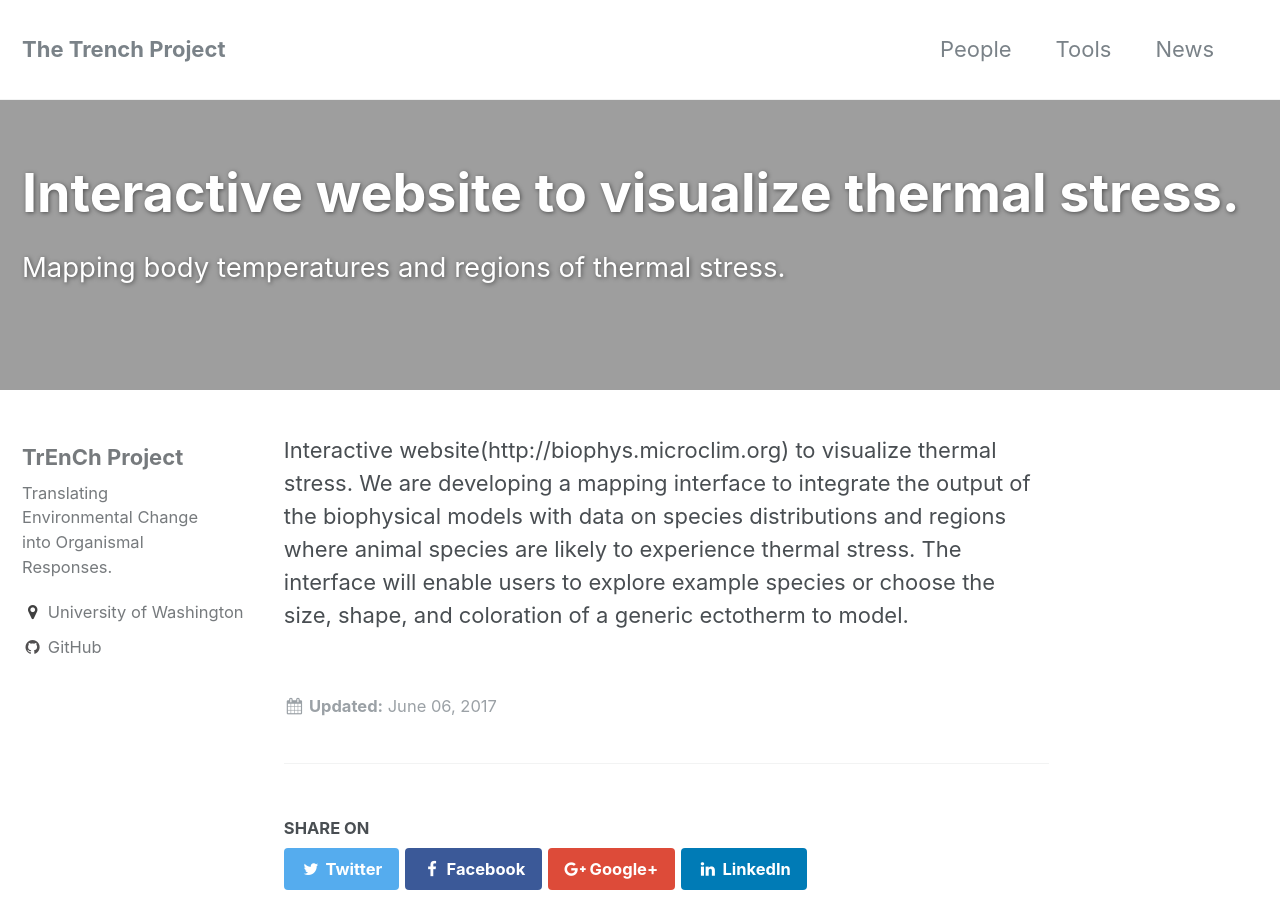
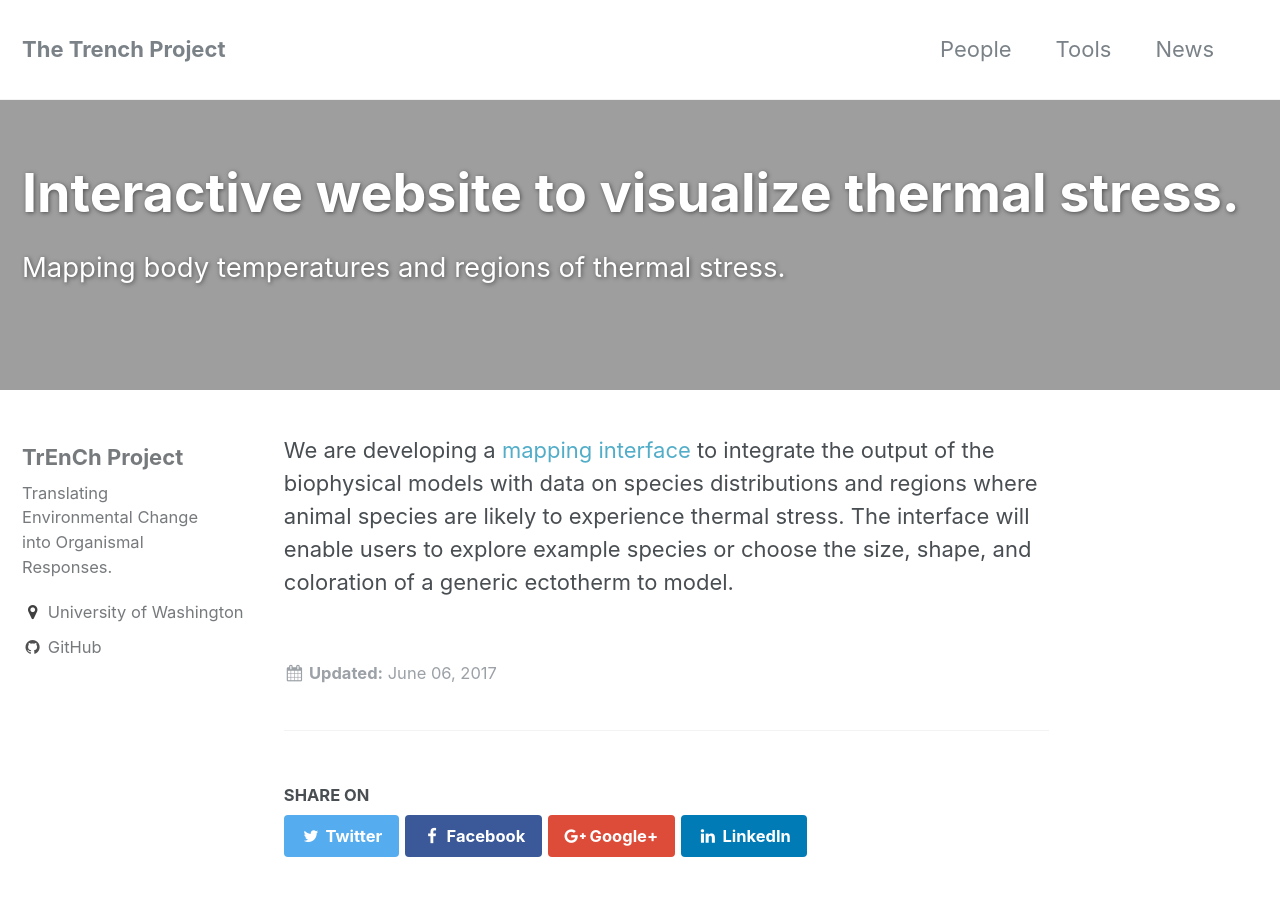
Before and after one commit to trenchproject/trenchproject.github.io, a Jekyll site: the page built from _tools/biophyz_thermalstress.md, in a window 1280 px wide and 900 px high. Built offline with Jekyll 4.4.1, drawn with Linux system fonts in a browser that asks for light colours.

Commit message:
Text updates.

```diff
--- a/_tools/biophyz_thermalstress.md
+++ b/_tools/biophyz_thermalstress.md
@@ -2,4 +2,4 @@
 title: Interactive website to visualize thermal stress.
 excerpt: Mapping body temperatures and regions of thermal stress.
 ---
-Interactive website(http://biophys.microclim.org) to visualize thermal stress. We are developing a mapping interface to integrate the output of the biophysical models with data on species distributions and regions where animal species are likely to experience thermal stress. The interface will enable users to explore example species or choose the size, shape, and coloration of a generic ectotherm to model.
+We are developing a [mapping interface](http://biophys.microclim.org) to integrate the output of the biophysical models with data on species distributions and regions where animal species are likely to experience thermal stress. The interface will enable users to explore example species or choose the size, shape, and coloration of a generic ectotherm to model.
```
